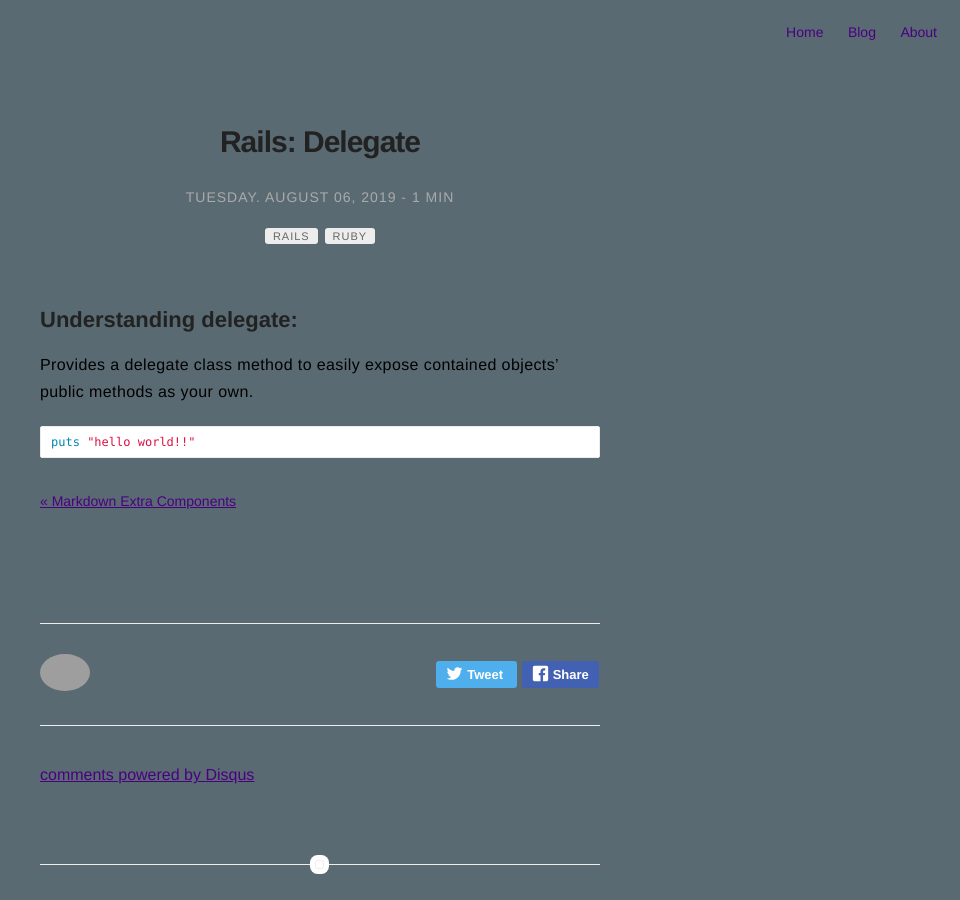
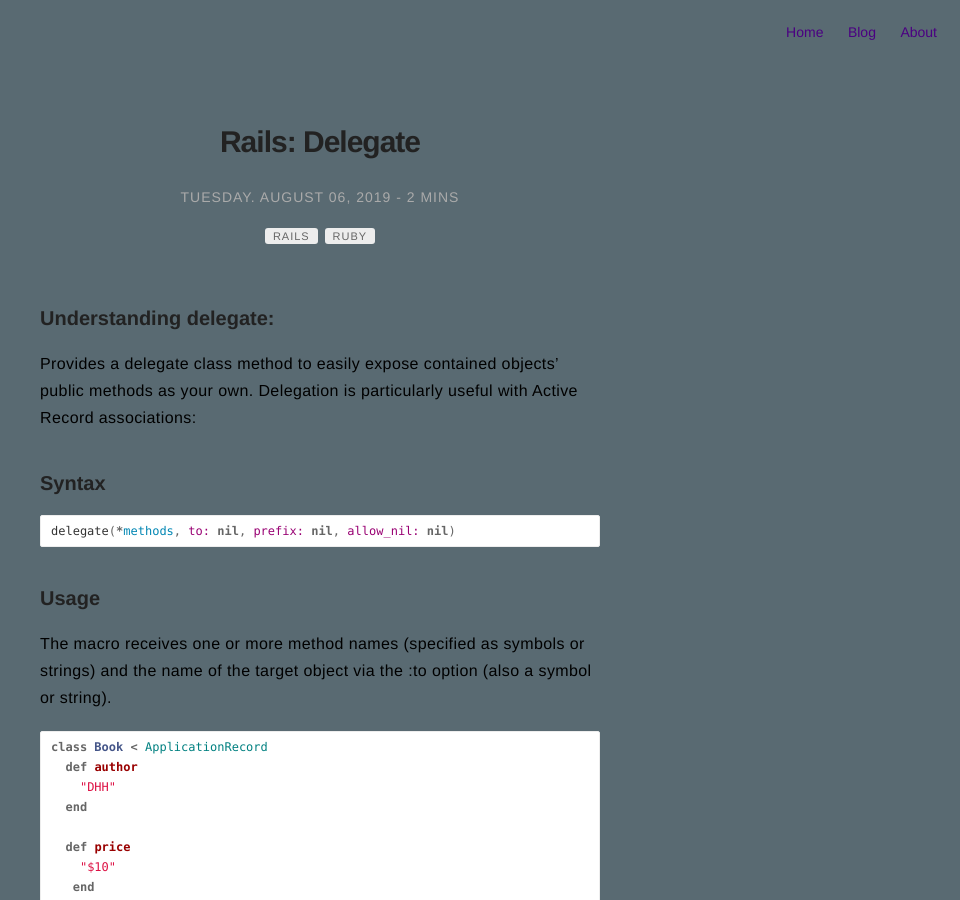
Before and after one commit to nileshkumar/nileshkumar.github.io, a Jekyll site: the page built from _posts/2019-08-06-first-post.markdown, in a window 1280 px wide and 900 px high. Shown: the whole window, without its empty margins (320-1280 px from the left). Built offline with Jekyll 4.4.1, drawn with Linux system fonts in a browser that asks for light colours; comment, search, counter and statistics services are not loaded; some of the changed text lies outside the part shown; grey boxes are pictures that could not be loaded.

Commit message:
update post

```diff
--- a/_posts/2019-08-06-first-post.markdown
+++ b/_posts/2019-08-06-first-post.markdown
@@ -14,11 +14,74 @@ permalink: blog/:title/
 # jemoji: '<img class="emoji" title=":ramen:" alt=":ramen:" src="https://assets.github.com/images/icons/emoji/unicode/1f35c.png" height="20" width="20" align="absmiddle">'
 ---
 
-## Understanding delegate:
+### Understanding delegate:
 
-Provides a delegate class method to easily expose contained objects’ public methods as your own.
+Provides a delegate class method to easily expose contained objects’ public methods as your own. Delegation is particularly useful with Active Record associations:
 
+### Syntax
+{% highlight ruby %}
+delegate(*methods, to: nil, prefix: nil, allow_nil: nil)
+{% endhighlight %}
+
+### Usage
+The macro receives one or more method names (specified as symbols or strings) and the name of the target object via the :to option (also a symbol or string).
 
 {% highlight ruby %}
-puts "hello world!!"
+class Book < ApplicationRecord
+  def author
+    "DHH"
+  end
+
+  def price
+    "$10"
+   end
+end
+
+class Page < ApplicationRecord
+  belongs_to :book
+  delegate :author, :price, to: :book
+end
+Page.new.author   # => "DHH"
+Page.new.price    # => "$10"
 {% endhighlight %}
+
+If the target is nil and does not respond to the delegated method a +Module::DelegationError+ is raised. If you wish to instead return nil, use the :allow_nil option.
+
+{% highlight ruby %}
+  class User < ApplicationRecord
+    has_one :profile
+    delegate :age, to: :profile
+  end
+
+  User.new.age
+  # => Module::DelegationError: User#age delegated to profile.age, but profile is nil
+{% endhighlight %}
+
+But if not having a profile yet is fine and should not be an error condition:
+
+{% highlight ruby %}
+
+  class User < ApplicationRecord
+    has_one :profile
+    delegate :age, to: :profile, allow_nil: true
+  end
+
+  User.new.age # nil
+
+{% endhighlight %}
+
+The :prefix can be set to true to prefix the delegate method with the name of the object being delegated to.
+{% highlight ruby %}
+
+  class Post
+    belongs_to :user
+
+   delegate :name, :to => :user, :prefix => true
+    # post.user_name
+
+   delegate :name, :to => :user, :prefix => "author"
+     # post.author_name
+   end
+{% endhighlight %}
+
+That's all folks!!!  :)
```
